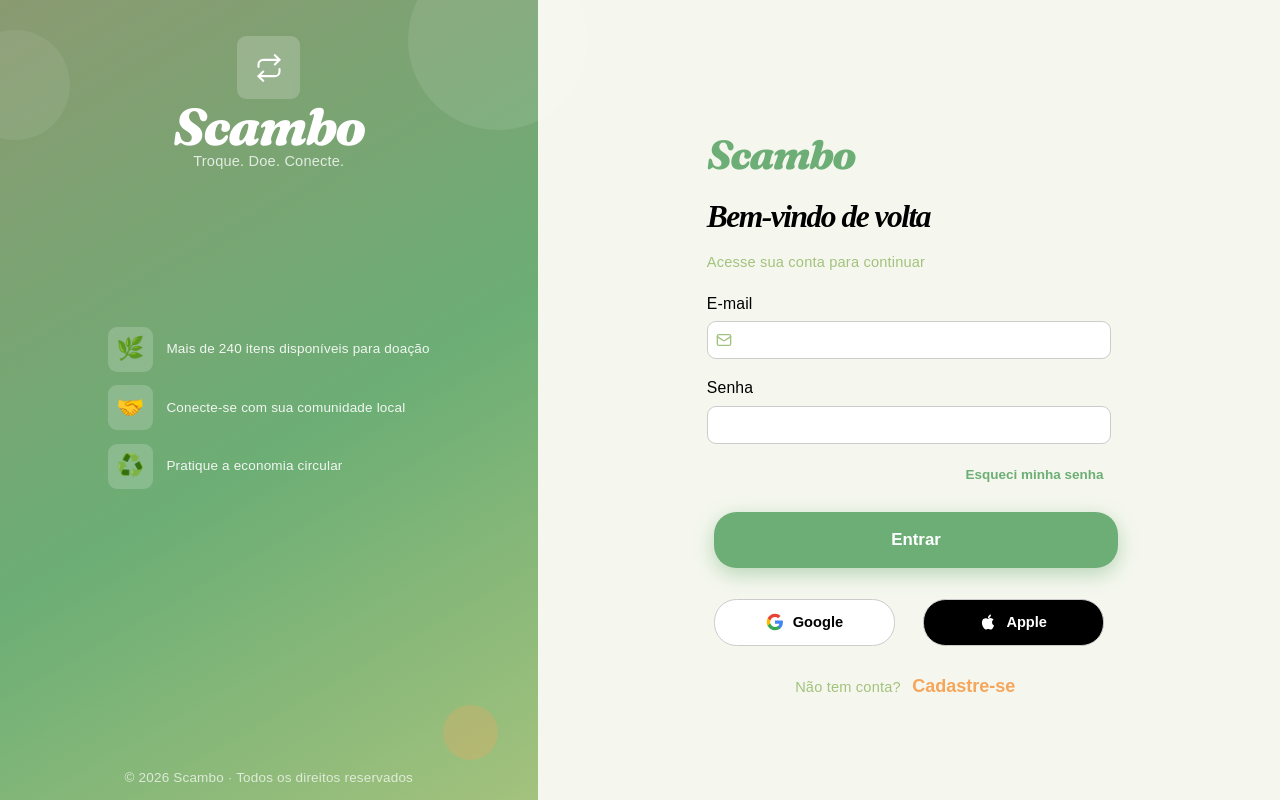
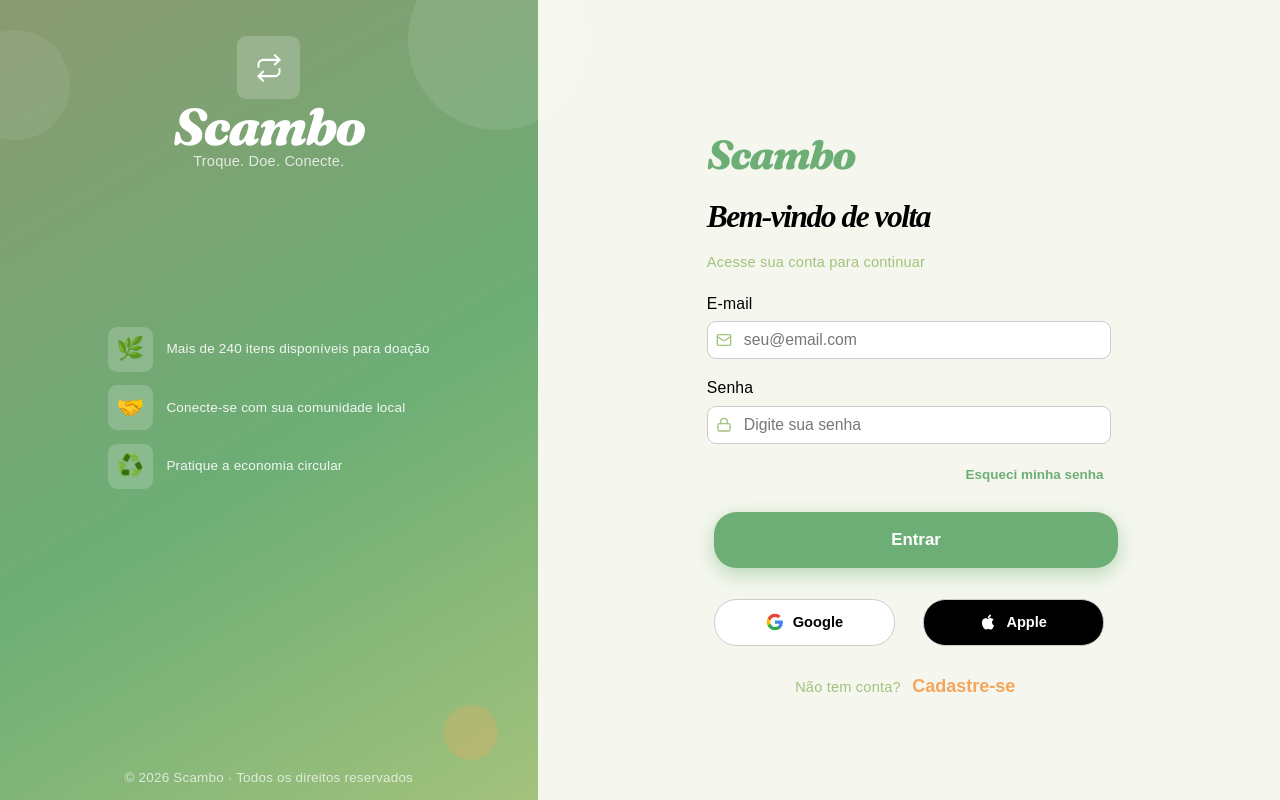
Before and after one commit to luciobrito/scambo, a React (Vite) app in the folder frontend/: page /login in a window 1280 px wide. Built offline with nearby package versions, Linux system fonts and the light colour scheme; no server answers.

Commit message:
Placeholders e ícone de cadeado nos campos do login
- Placeholders nos campos de e-mail ("seu@email.com") e senha ("Digite sua senha").
- Ícone de cadeado no campo de senha (IconeCadeado em IconesInput.tsx).

```diff
--- a/frontend/src/components/Icones/IconesInput.tsx
+++ b/frontend/src/components/Icones/IconesInput.tsx
@@ -10,3 +10,17 @@ export const IconeEmail = () => <svg
     <rect x="2" y="4" width="20" height="16" rx="2" />
     <path d="m22 7-8.97 5.7a1.94 1.94 0 0 1-2.06 0L2 7" />
 </svg>
+
+export const IconeCadeado = () => <svg
+    width="16"
+    height="16"
+    viewBox="0 0 24 24"
+    fill="none"
+    stroke="#A3C27D"
+    strokeWidth="2"
+    strokeLinecap="round"
+    strokeLinejoin="round"
+>
+    <rect x="3" y="10" width="18" height="11" rx="2" />
+    <path d="M7 10V7a5 5 0 0 1 10 0v3" />
+</svg>
--- a/frontend/src/pages/Login/Login.tsx
+++ b/frontend/src/pages/Login/Login.tsx
@@ -4,7 +4,7 @@ import "./Login.css";
 import PainelDesktop from "./PainelDesktop";
 import MobileHero from "./MobileHero";
 import Input from "../../components/Input/Input";
-import { IconeEmail } from "../../components/Icones/IconesInput";
+import { IconeCadeado, IconeEmail } from "../../components/Icones/IconesInput";
 import SocialIcons from "./SocialIcons";
 import { type LoginState } from "./LoginState";
 
@@ -39,8 +39,8 @@ export default function LoginScreen() {
               <h2 className="login-title">Bem-vindo de volta</h2>
               <p className="login-subtitle">Acesse sua conta para continuar</p>
             </div>
-            <Input titulo="E-mail" name="email" icone={<IconeEmail/>} value={loginState.email} onChange={handleChange}/>
-            <Input titulo="Senha" name="senha" value={loginState.senha} onChange={handleChange}/>
+            <Input titulo="E-mail" name="email" icone={<IconeEmail/>} placeholder="seu@email.com" value={loginState.email} onChange={handleChange}/>
+            <Input titulo="Senha" name="senha" icone={<IconeCadeado/>} placeholder="Digite sua senha" value={loginState.senha} onChange={handleChange}/>
 
             {/* Forgot password */}
             <div className="forgot-password">
```
